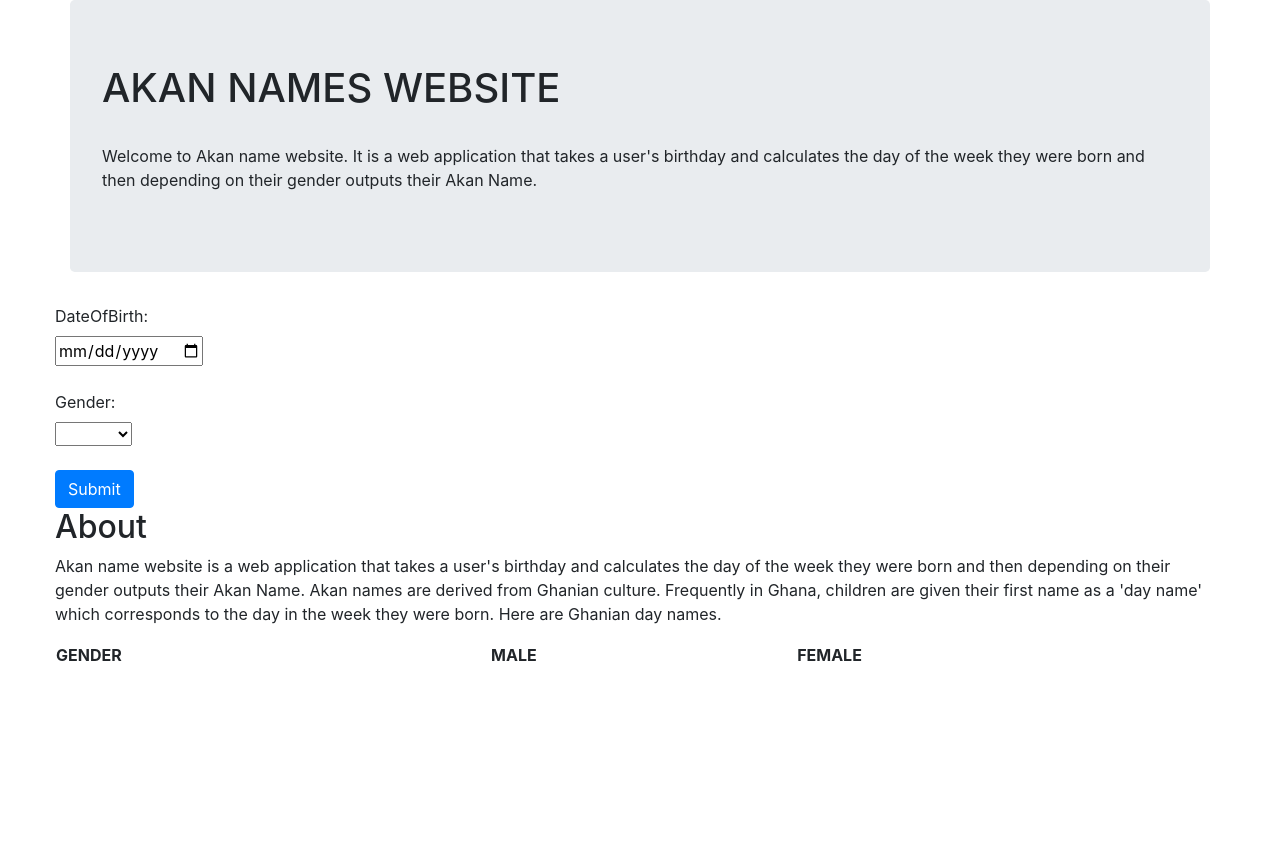
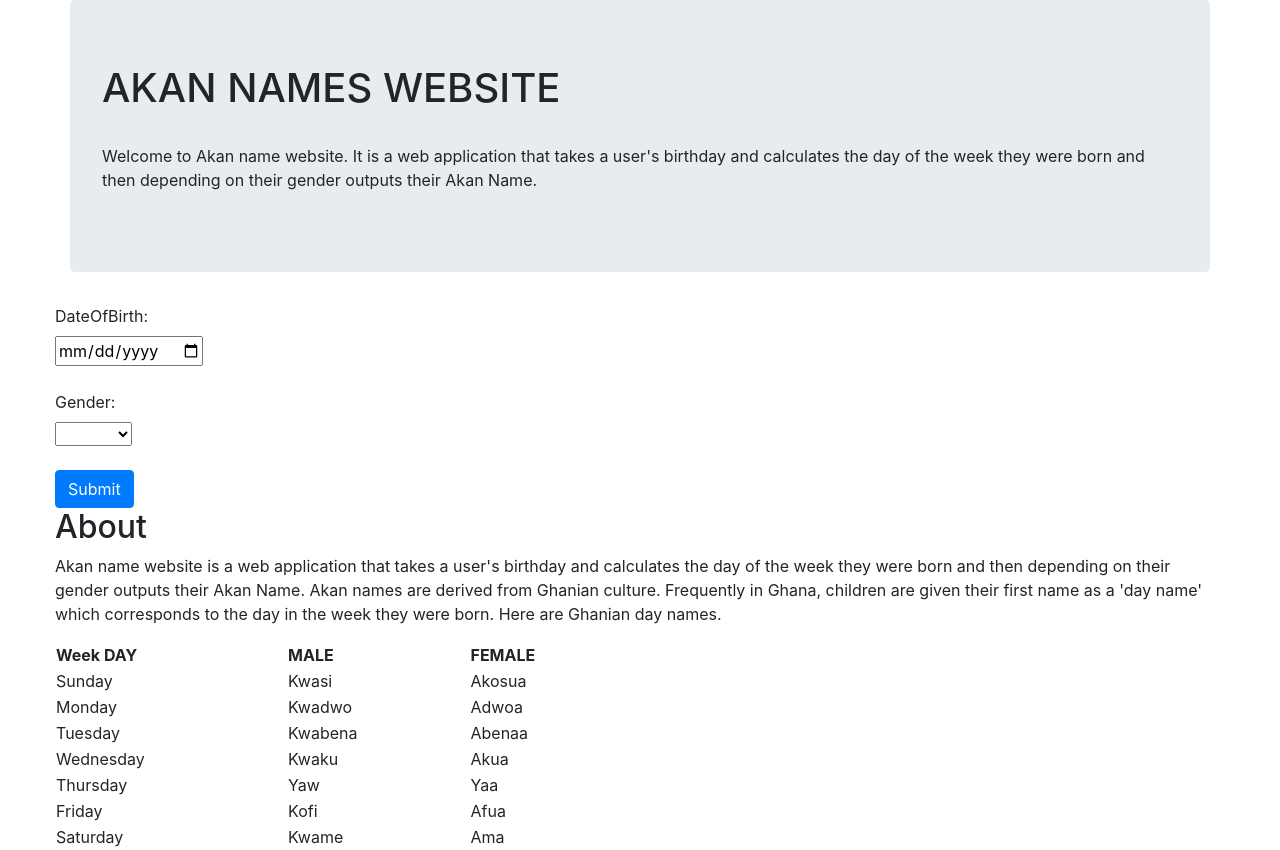
Before and after one commit to Josephshitandi/Akan-Name, a plain HTML site: page index.html in a window 1280 px wide. Before the commit the page ends 800 px from the top, so only its background shows below. Drawn offline with Linux system fonts and the light colour scheme.

Commit message:
added a table in about section

```diff
--- a/index.html
+++ b/index.html
@@ -38,46 +38,46 @@
                     Akan names are derived from Ghanian culture. Frequently in Ghana, children are given their first
                     name as a 'day name' which corresponds to the day in the week they were born. Here are Ghanian day
                     names.</p>
-                <table style="width:100%">
+                <table style="width:50%">
                     <tr>
-                        <th>GENDER</th>
+                        <th>Week DAY</th>
                         <th>MALE</th>
                         <th>FEMALE</th>
                     </tr>
                     <tr>
-                        <td></td>
-                        <td></td>
-                        <td></td>
+                        <td>Sunday</td>
+                        <td>Kwasi</td>
+                        <td> Akosua</td>
                     </tr>
                     <tr>
-                        <td></td>
-                        <td></td>
-                        <td></td>
+                        <td>Monday</td>
+                        <td>Kwadwo</td>
+                        <td> Adwoa</td>
                     </tr>
                     <tr>
-                        <td></td>
-                        <td></td>
-                        <td></td>
+                        <td>Tuesday</td>
+                        <td>Kwabena</td>
+                        <td> Abenaa</td>
                     </tr>
                     <tr>
-                        <td></td>
-                        <td></td>
-                        <td></td>
+                        <td>Wednesday</td>
+                        <td> Kwaku</td>
+                        <td>Akua</td>
                     </tr>
                     <tr>
-                        <td></td>
-                        <td></td>
-                        <td></td>
+                        <td>Thursday</td>
+                        <td>Yaw</td>
+                        <td>Yaa</td>
                     </tr>
                     <tr>
-                        <td></td>
-                        <td></td>
-                        <td></td>
+                        <td>Friday</td>
+                        <td>Kofi</td>
+                        <td>Afua</td>
                     </tr>
                     <tr>
-                        <td></td>
-                        <td></td>
-                        <td></td>
+                        <td>Saturday</td>
+                        <td>Kwame</td>
+                        <td>Ama</td>
                     </tr>
                 </table>
             </div>
```
